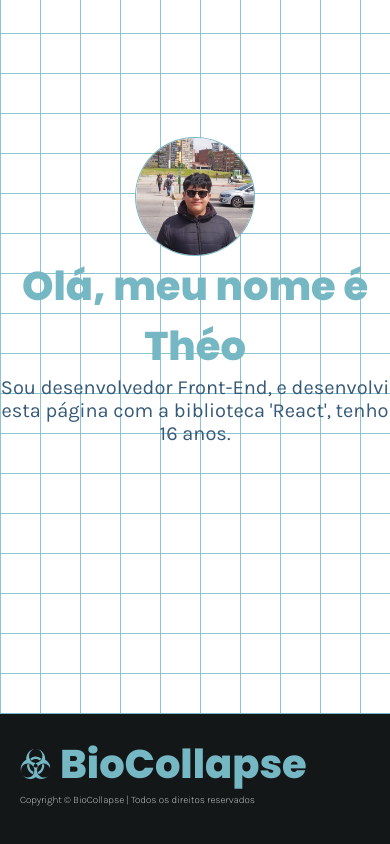
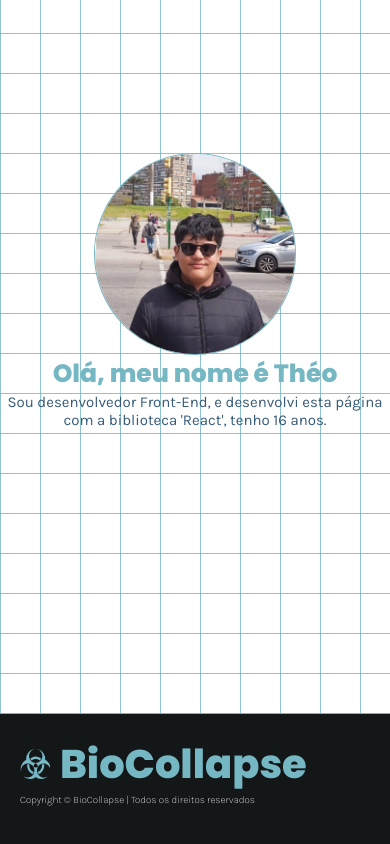
Before and after one commit to Thex2245/hackaton-game, a React (Vite) app: page / in a window 390 px wide. Shown: the part 2807-3651 px from the top of the page. Built offline with nearby package versions, Linux system fonts and the light colour scheme.

Commit message:
Alterações no Sobre mim

```diff
--- a/src/components/QuartoConteudo.css
+++ b/src/components/QuartoConteudo.css
@@ -10,7 +10,7 @@
 
 .profile-photo{
     border-radius: 50%;
-    height: 30dvw;
+    height: 200px;
     width: auto;
     border: 1px solid #76b7c4;
 }
@@ -55,9 +55,11 @@
 
     .sobre-mim-titulo {
         text-align: center;
+        font-size: 25px;
     }
 
     .sobre-mim-desc {
         text-align: center;
+        font-size: 15px;
     }
 }
```
